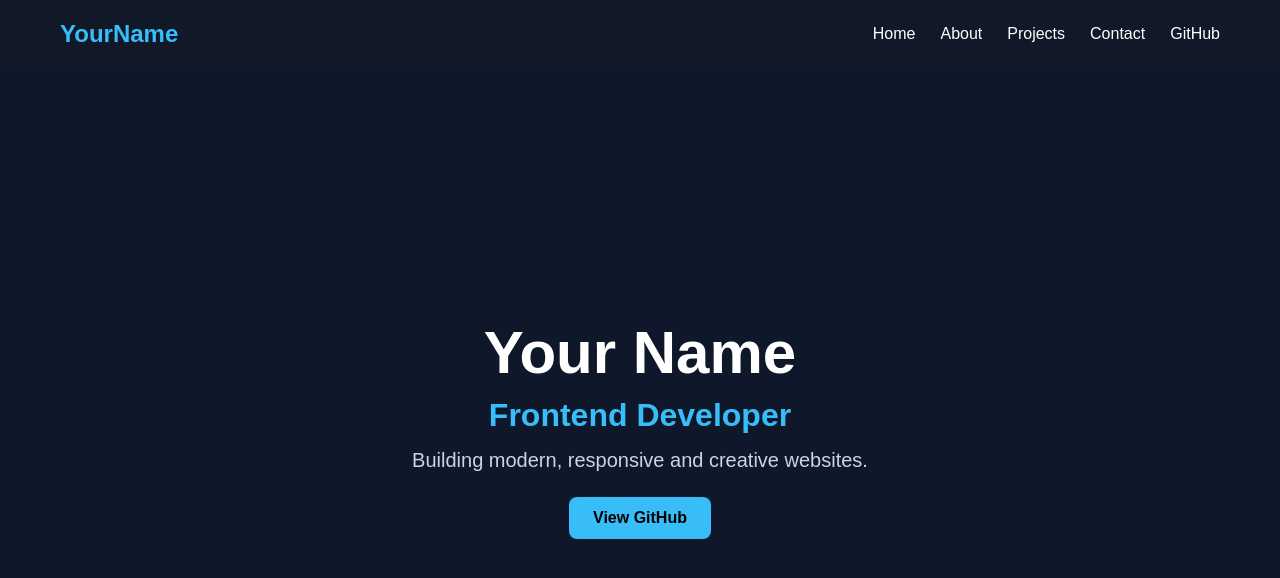
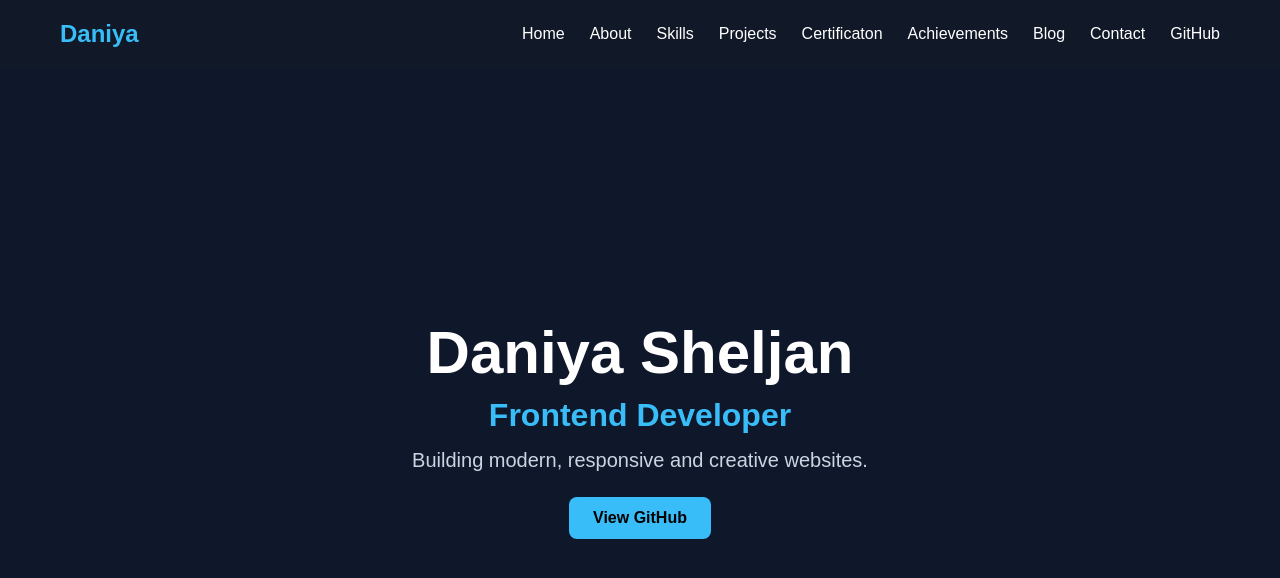
Before and after one commit to Daniya-341/portfolio-website, a plain HTML site: page index.html in a window 1280 px wide. Drawn offline with Linux system fonts and the light colour scheme.

Commit message:
Update index.html

```diff
--- a/index.html
+++ b/index.html
@@ -114,27 +114,31 @@
 
   <!-- Navigation -->
   <nav>
-    <div class="logo">YourName</div>
+    <div class="logo">Daniya</div>
 
     <ul class="nav-links">
-      <li><a href="#">Home</a></li>
-      <li><a href="#">About</a></li>
-      <li><a href="#">Projects</a></li>
-      <li><a href="#">Contact</a></li>
-      <li><a href="https://github.com/yourusername" target="_blank">GitHub</a></li>
+      <li><a href="home.html">Home</a></li>
+      <li><a href="about.html">About</a></li>
+      <li><a href="skills.html">Skills</a></li>
+      <li><a href="project.html">Projects</a></li>
+      <li><a href="certification.html">Certificaton</a></li>
+      <li><a href="Achievements.html">Achievements</a></li>
+      <li><a href="blog.html">Blog</a></li>
+      <li><a href="contact.html">Contact</a></li>
+      <li><a href="https://github.com/p456arvathy" target="_blank">GitHub</a></li>
     </ul>
   </nav>
 
   <!-- Home Page -->
   <section class="hero">
     <div class="hero-content">
-      <h1>Your Name</h1>
+      <h1>Daniya Sheljan</h1>
       <h2>Frontend Developer</h2>
       <p>
         Building modern, responsive and creative websites.
       </p>
 
-      <a href="https://github.com/yourusername" class="btn" target="_blank">
+      <a href="https://github.com/Daniya-341" class="btn" target="_blank">
         View GitHub
       </a>
     </div>
```
